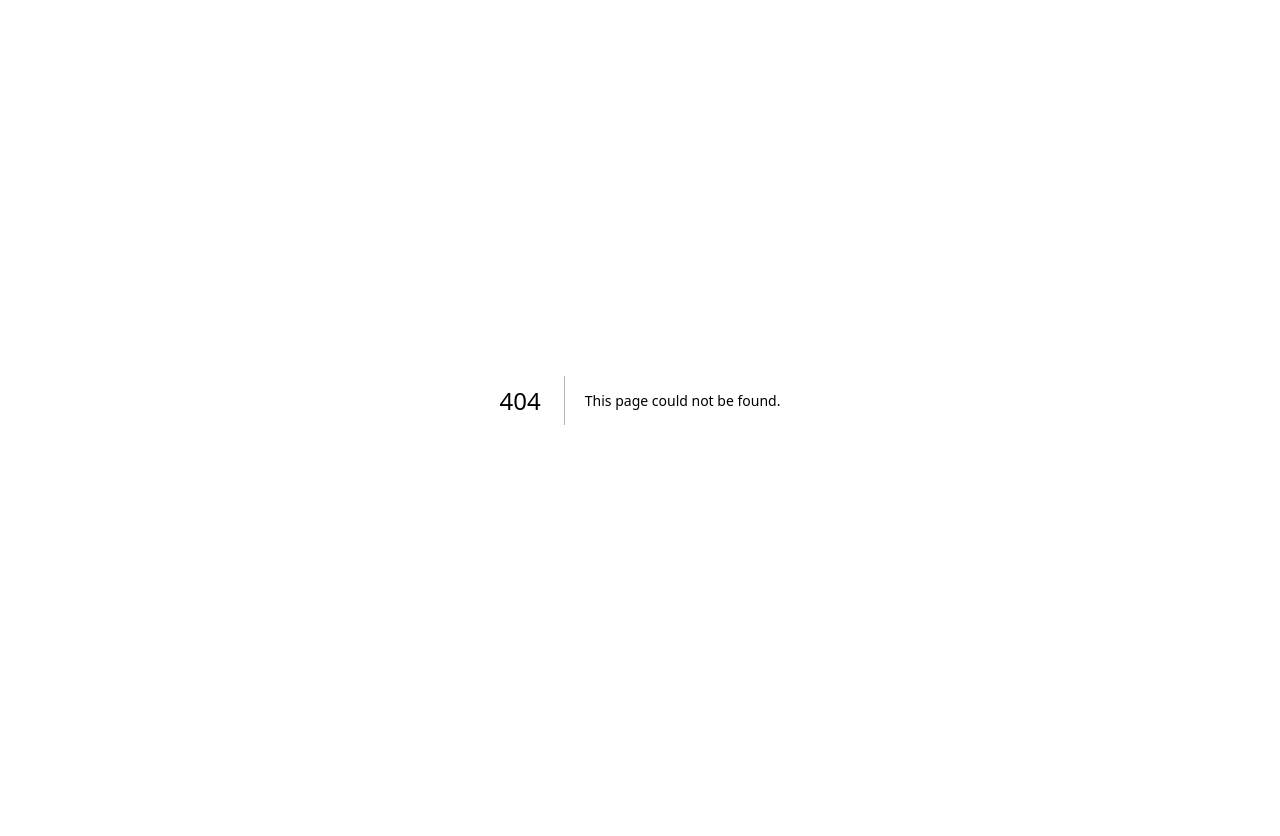
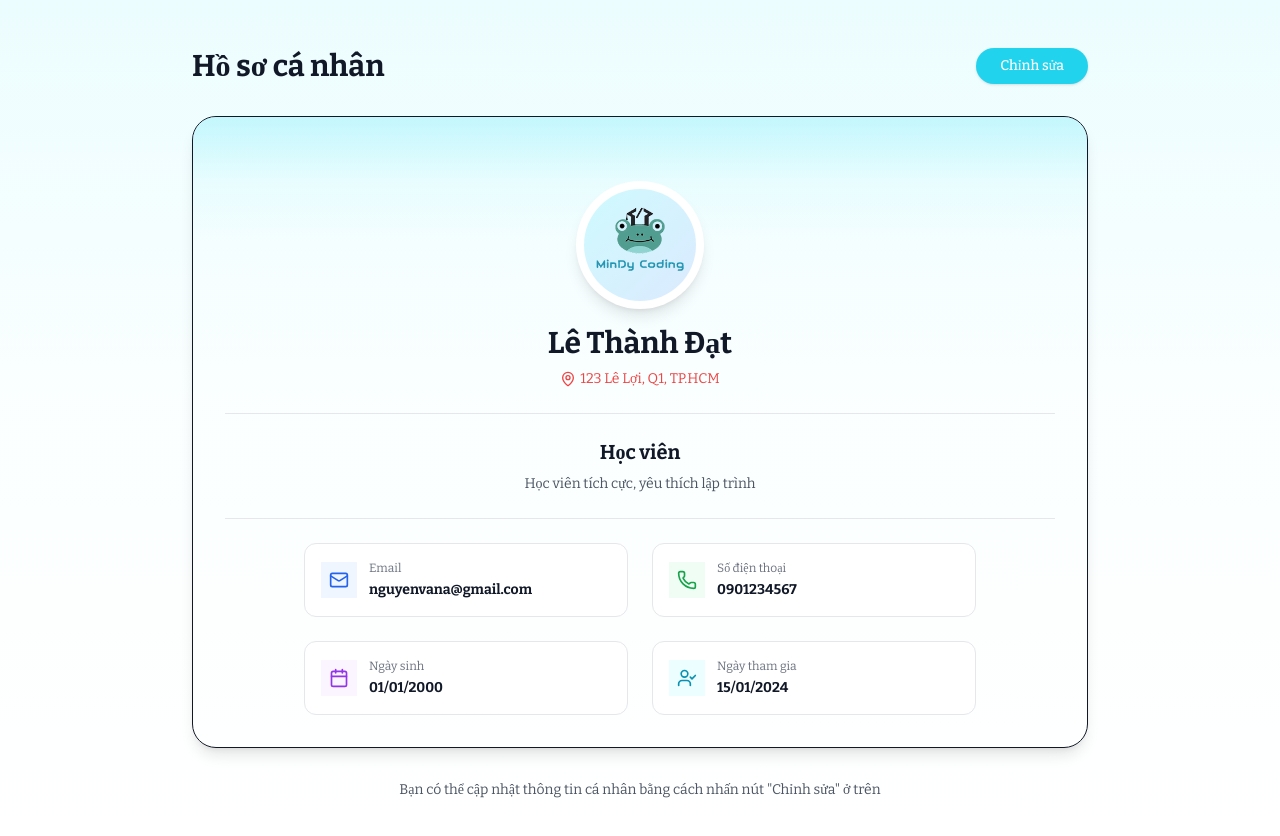
Before and after one commit to MinDy-Coding/mindy-coding-frontend, a Next.js app: page /user/profile in a window 1280 px wide. Before the commit this address had no page. Shown: the top 836 px of the page. Before the commit the page ends 800 px from the top, so only its background shows below. Built offline with nearby package versions, Linux system fonts and the light colour scheme.

Commit message:
Add user profile page UI
Introduces a new user profile page at src/app/user/profile/page.tsx with a card-based layout displaying user information, avatar, contact details, and edit button. Uses mock data and integrates UI components for a visually appealing profile view.

```diff
--- /dev/null
+++ b/src/app/user/profile/page.tsx
@@ -0,0 +1,160 @@
+import React from 'react'
+import Image from 'next/image'
+import { Card, CardContent } from '@/components/ui/card'
+import { Button } from '@/components/ui/button'
+import { MapPin, Mail, Phone, Calendar, UserCheck } from 'lucide-react'
+
+export default function UserProfilePage() {
+  // Data giả cho profile
+  const userProfile = {
+    name: "Lê Thành Đạt",
+    avatar: "/logos/logo-mindy.png", // Sử dụng logo tạm
+    address: "123 Lê Lợi, Q1, TP.HCM",
+    role: "Học viên",
+    description: "Học viên tích cực, yêu thích lập trình",
+    email: "nguyenvana@gmail.com",
+    phone: "0901234567",
+    dateOfBirth: "01/01/2000",
+    joinDate: "15/01/2024"
+  }
+
+  return (
+    <div className="min-h-screen bg-gradient-to-b from-cyan-100/40 via-cyan-50/20 to-white py-12 px-4">
+      <div className="max-w-4xl mx-auto">
+        {/* Header */}
+        <div className="flex items-center justify-between mb-8">
+          <h1 className="text-3xl font-bold text-gray-900">Hồ sơ cá nhân</h1>
+          <Button className="bg-cyan-400 hover:bg-cyan-500 text-white rounded-full px-6">
+            Chỉnh sửa
+          </Button>
+        </div>
+
+        {/* Profile Card */}
+        <Card className="border border-gray-900 rounded-3xl shadow-lg overflow-hidden">
+          <CardContent className="p-0">
+            {/* Background gradient */}
+            <div className="bg-gradient-to-b from-cyan-200/60 via-cyan-100/30 to-transparent h-32"></div>
+
+            {/* Avatar section */}
+            <div className="relative px-8 pb-8">
+              {/* Avatar */}
+              <div className="absolute -top-16 left-1/2 transform -translate-x-1/2">
+                <div className="w-32 h-32 rounded-full bg-white p-2 shadow-lg">
+                  <div className="w-full h-full rounded-full bg-gradient-to-br from-cyan-100 to-blue-100 flex items-center justify-center overflow-hidden">
+                    <Image
+                      src={userProfile.avatar}
+                      alt="Avatar"
+                      width={120}
+                      height={120}
+                      className="object-contain"
+                    />
+                  </div>
+                </div>
+              </div>
+
+              {/* Content */}
+              <div className="pt-20 text-center">
+                {/* Name */}
+                <h2 className="text-3xl font-bold text-gray-900 mb-2">
+                  {userProfile.name}
+                </h2>
+
+                {/* Address */}
+                <div className="flex items-center justify-center text-red-500 mb-6">
+                  <MapPin className="w-4 h-4 mr-1" />
+                  <span className="text-sm">{userProfile.address}</span>
+                </div>
+
+                {/* Divider */}
+                <div className="w-full h-px bg-gray-200 mb-6"></div>
+
+                {/* Role Badge */}
+                <div className="mb-4">
+                  <h3 className="text-xl font-semibold text-gray-900 mb-2">
+                    {userProfile.role}
+                  </h3>
+                  <p className="text-sm text-gray-600">
+                    {userProfile.description}
+                  </p>
+                </div>
+
+                {/* Divider */}
+                <div className="w-full h-px bg-gray-200 my-6"></div>
+
+                {/* Contact Information Grid */}
+                <div className="grid grid-cols-1 md:grid-cols-2 gap-6 max-w-2xl mx-auto">
+                  {/* Email */}
+                  <div className="bg-white border border-gray-200 rounded-xl p-4 text-left">
+                    <div className="flex items-center space-x-3">
+                      <div className="p-2 bg-blue-50 rounded-lg">
+                        <Mail className="w-5 h-5 text-blue-600" />
+                      </div>
+                      <div>
+                        <p className="text-xs text-gray-500 mb-1">Email</p>
+                        <p className="text-sm font-semibold text-gray-900">
+                          {userProfile.email}
+                        </p>
+                      </div>
+                    </div>
+                  </div>
+
+                  {/* Phone */}
+                  <div className="bg-white border border-gray-200 rounded-xl p-4 text-left">
+                    <div className="flex items-center space-x-3">
+                      <div className="p-2 bg-green-50 rounded-lg">
+                        <Phone className="w-5 h-5 text-green-600" />
+                      </div>
+                      <div>
+                        <p className="text-xs text-gray-500 mb-1">Số điện thoại</p>
+                        <p className="text-sm font-semibold text-gray-900">
+                          {userProfile.phone}
+                        </p>
+                      </div>
+                    </div>
+                  </div>
+
+                  {/* Date of Birth */}
+                  <div className="bg-white border border-gray-200 rounded-xl p-4 text-left">
+                    <div className="flex items-center space-x-3">
+                      <div className="p-2 bg-purple-50 rounded-lg">
+                        <Calendar className="w-5 h-5 text-purple-600" />
+                      </div>
+                      <div>
+                        <p className="text-xs text-gray-500 mb-1">Ngày sinh</p>
+                        <p className="text-sm font-semibold text-gray-900">
+                          {userProfile.dateOfBirth}
+                        </p>
+                      </div>
+                    </div>
+                  </div>
+
+                  {/* Join Date */}
+                  <div className="bg-white border border-gray-200 rounded-xl p-4 text-left">
+                    <div className="flex items-center space-x-3">
+                      <div className="p-2 bg-cyan-50 rounded-lg">
+                        <UserCheck className="w-5 h-5 text-cyan-600" />
+                      </div>
+                      <div>
+                        <p className="text-xs text-gray-500 mb-1">Ngày tham gia</p>
+                        <p className="text-sm font-semibold text-gray-900">
+                          {userProfile.joinDate}
+                        </p>
+                      </div>
+                    </div>
+                  </div>
+                </div>
+              </div>
+            </div>
+          </CardContent>
+        </Card>
+
+        {/* Additional Info */}
+        <div className="mt-8 text-center">
+          <p className="text-sm text-gray-600">
+            Bạn có thể cập nhật thông tin cá nhân bằng cách nhấn nút "Chỉnh sửa" ở trên
+          </p>
+        </div>
+      </div>
+    </div>
+  )
+}
```
